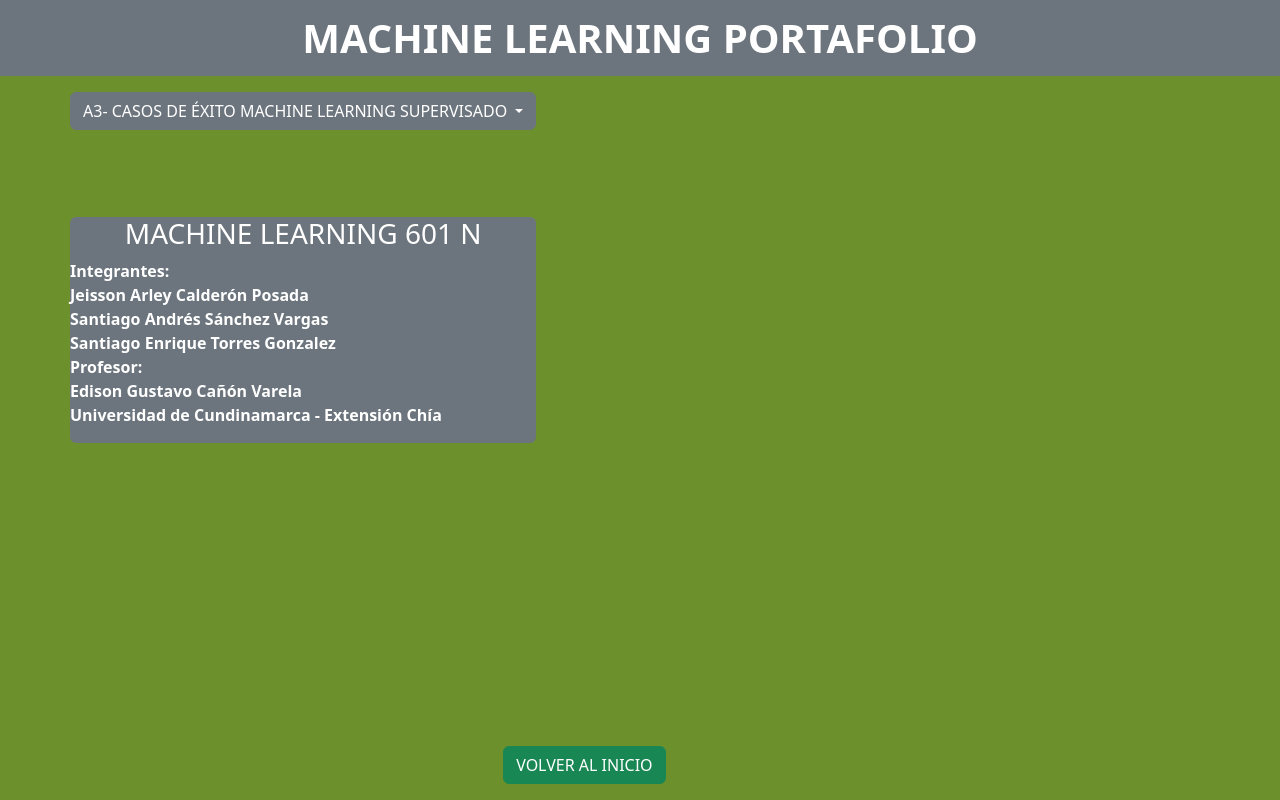
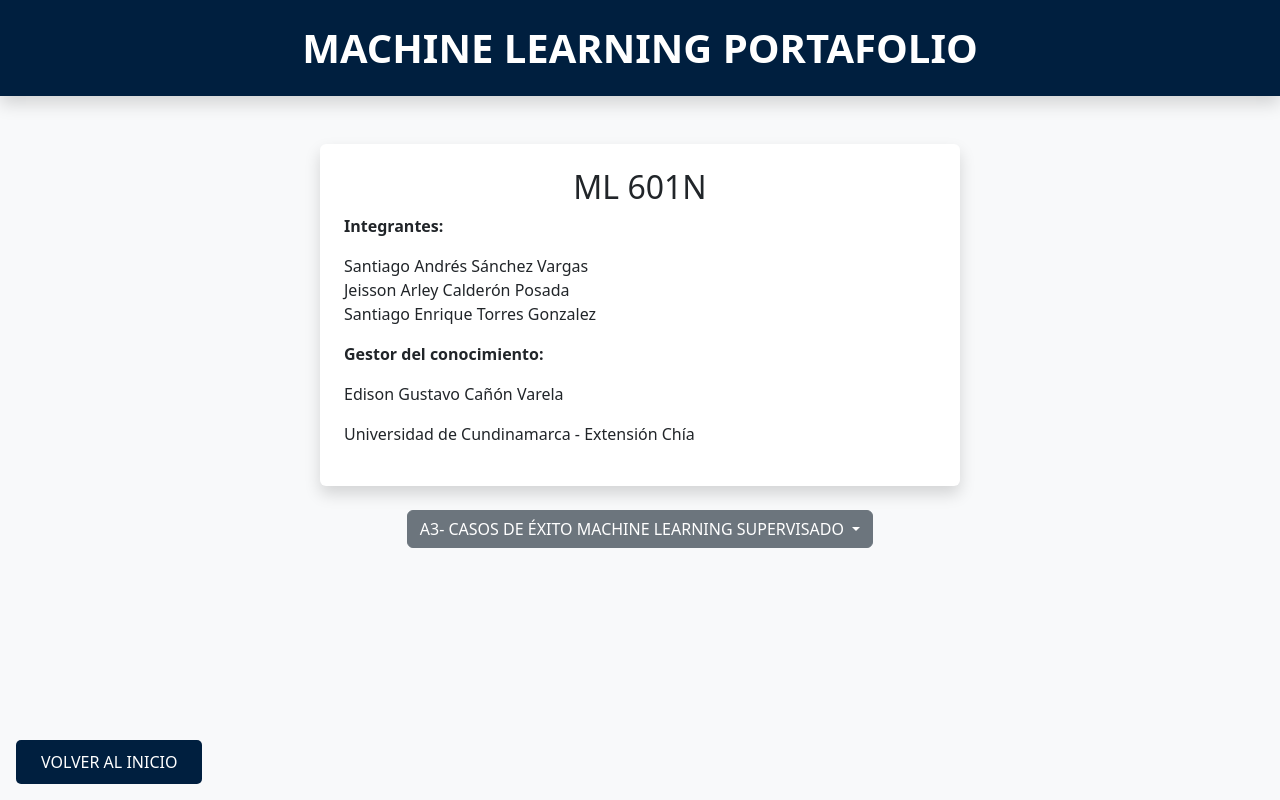
Before and after one commit to SantiagoTorresGonzalez/MachineLearning601N, a Flask app: page / in a window 1280 px wide. Run offline with Flask 3, Linux system fonts and the light colour scheme.

Commit message:
2:30 AM, se agregan css para colores de la aplicacion, posicionamiento de botones y reubicacion de informacion en index.

```diff
--- a/A3_CasosUsoMLSupervisado/static/style.css
+++ b/A3_CasosUsoMLSupervisado/static/style.css
@@ -1,4 +1,31 @@
 
-.fondo-personalizado {
-  background-color: #61891cec;
+:root {
+    --bs-light-gray: #E6E8EB;
+    --bs-deep-navy: #001F3F;
+    --bs-silver: #C0C0C0;
 }
+
+body {
+    background-color: var(--bs-light-gray) !important;
+}
+
+.custom-header {
+    background-color: var(--bs-deep-navy) !important;
+}
+
+.btn-return {
+    background-color: var(--bs-deep-navy) !important;
+    color: white !important;
+    padding: 10px 25px;
+    font-size: 1em;
+    border: none;
+    border-radius: 5px;
+    cursor: pointer;
+    transition: background-color 0.3s ease, color 0.3s ease;
+    text-decoration: none;
+}
+
+.btn-return:hover {
+    background-color: var(--bs-silver) !important;
+    color: var(--bs-deep-navy) !important;
+}
--- a/A3_CasosUsoMLSupervisado/templates/PrimerCaso.html
+++ b/A3_CasosUsoMLSupervisado/templates/PrimerCaso.html
@@ -78,8 +78,8 @@
         </div>
     <script src="https://cdn.jsdelivr.net/npm/bootstrap@5.3.8/dist/js/bootstrap.bundle.min.js"></script>
 <body>
-    <div class="d-flex justify-content-center">
-    <a href="/" class="btn btn-success position-fixed bottom-0 start-50 translate-middle-x mb-3">VOLVER AL INICIO</a>
-  </div>
+    <footer class="footer">
+        <button onclick="window.location.href='index.html'">VOLVER AL INICIO</button>
+    </footer>
 </body>
 </html>
--- a/A3_CasosUsoMLSupervisado/templates/SegundoC.html
+++ b/A3_CasosUsoMLSupervisado/templates/SegundoC.html
@@ -73,8 +73,8 @@
     </div>
     <script src="https://cdn.jsdelivr.net/npm/bootstrap@5.3.8/dist/js/bootstrap.bundle.min.js"></script>
 <body>
-    <div class="d-flex justify-content-center">
-    <a href="/" class="btn btn-success position-fixed bottom-0 mb-3">VOLVER AL INICIO</a>
-  </div>
+     <footer class="footer">
+        <button onclick="window.location.href='index.html'">VOLVER AL INICIO</button>
+    </footer>
 </body>
 </html>
--- a/A3_CasosUsoMLSupervisado/templates/TercerCaso.html
+++ b/A3_CasosUsoMLSupervisado/templates/TercerCaso.html
@@ -84,8 +84,8 @@
 </div>
     <script src="https://cdn.jsdelivr.net/npm/bootstrap@5.3.8/dist/js/bootstrap.bundle.min.js"></script>
 <body>
-    <div class="d-flex justify-content-center">
-    <a href="/" class="btn btn-success position-fixed bottom-0 start-50 translate-middle-x mb-3">VOLVER AL INICIO</a>
-  </div>
+     <footer class="footer">
+        <button onclick="window.location.href='index.html'">VOLVER AL INICIO</button>
+    </footer>
 </body>
 </html>
--- a/A3_CasosUsoMLSupervisado/templates/index.html
+++ b/A3_CasosUsoMLSupervisado/templates/index.html
@@ -1,53 +1,55 @@
 <!DOCTYPE html>
-<html lang="en">
+<html lang="es">
 <head>
     <meta charset="UTF-8">
     <meta name="viewport" content="width=device-width, initial-scale=1.0">
-    <title>Machine Learning</title>
+    <title>Portafolio Machine Learning</title>
     <link href="https://cdn.jsdelivr.net/npm/bootstrap@5.3.8/dist/css/bootstrap.min.css" rel="stylesheet">
     <link rel="stylesheet" href="{{ url_for('static', filename='style.css')}}">
 </head>
-    <body class="fondo-personalizado text-white"></body>
-    <p class="p-2 text-bg-secondary text-center fw-bold fs-1">MACHINE LEARNING PORTAFOLIO</p>
+<body class="bg-light">
 
-    <div class="container mt-10 px-0 ">
+    <header class="p-4 custom-header text-white text-center shadow">
+        <h1 class="fw-bold fs-1 m-0">MACHINE LEARNING PORTAFOLIO</h1>
+    </header>
 
-    <div class="d-flex flex-row flex-wrap gap-5 justify-content-start">
+    <main class="d-flex flex-column align-items-center mt-5">
 
-    <div class="dropdown">
+        <section class="bg-white shadow rounded p-4 w-50 mb-4">
+            <h2 class="text-center">ML 601N</h2>
+            <div class="list">
+                <p><strong>Integrantes:</strong></p>
+                <ul class="list-unstyled">
+                    <li>Santiago Andrés Sánchez Vargas</li>
+                    <li>Jeisson Arley Calderón Posada</li>
+                    <li>Santiago Enrique Torres Gonzalez</li>
+                </ul>
+            </div>
+            <div class="list">
+                <p><strong>Gestor del conocimiento:</strong></p>
+                <ul class="list-unstyled">
+                    <li>Edison Gustavo Cañón Varela</li>
+                </ul>
+            </div>
+            <p>Universidad de Cundinamarca - Extensión Chía</p>
+        </section>
+
+        <section class="dropdown">
             <button class="btn btn-secondary dropdown-toggle" type="button" data-bs-toggle="dropdown" aria-expanded="false">
                 A3- CASOS DE ÉXITO MACHINE LEARNING SUPERVISADO
             </button>
-
             <ul class="dropdown-menu">
                 <li><a class="dropdown-item" href="/PrimerCaso">Caso uno</a></li>
                 <li><a class="dropdown-item" href="/SegundoCaso">Caso dos</a></li>
                 <li><a class="dropdown-item" href="/caso3">Caso tres</a></li>
                 <li><a class="dropdown-item" href="/caso4">Caso cuatro</a></li>
             </ul>
+        </section>
 
-      <div class="d-flex justify-content-center align-items-center" style="height: 50vh;">
-        <div class="bg-secondary text-white p-40 rounded w-100">
-    <h3 class="text-center">MACHINE LEARNING 601 N</h3>
-    <p>
-      <strong>
-        Integrantes: <br>
-        Jeisson Arley Calderón Posada <br>
-        Santiago Andrés Sánchez Vargas <br>
-        Santiago Enrique Torres Gonzalez <br>
-        Profesor: <br>
-        Edison Gustavo Cañón Varela <br>
-        Universidad de Cundinamarca - Extensión Chía
-      </strong>
-    </p>
-  </div>
-</div>
+    </main>
 
-    </div>
+    <a href="/" class="btn-return position-fixed bottom-0 start-0 m-3">VOLVER AL INICIO</a>
+
     <script src="https://cdn.jsdelivr.net/npm/bootstrap@5.3.8/dist/js/bootstrap.bundle.min.js"></script>
-<body>
-    <div class="d-flex justify-content-center">
-    <a href="/" class="btn btn-success position-fixed bottom-0 mb-3">VOLVER AL INICIO</a>
-    </div>
 </body>
 </html>
```
Also changed, not shown: A3_CasosUsoMLSupervisado/templates/CuartoCaso.html (+3 -5 lines). Lines whose indentation alone changed are shown as unchanged.
